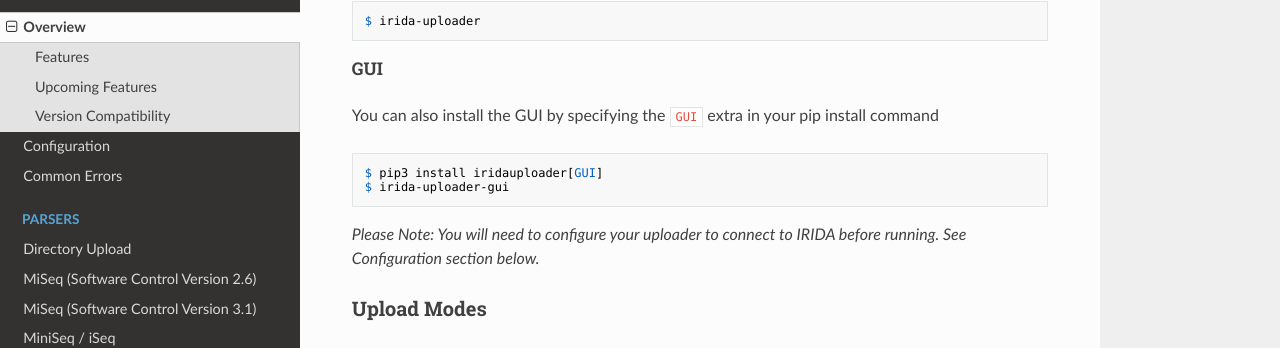
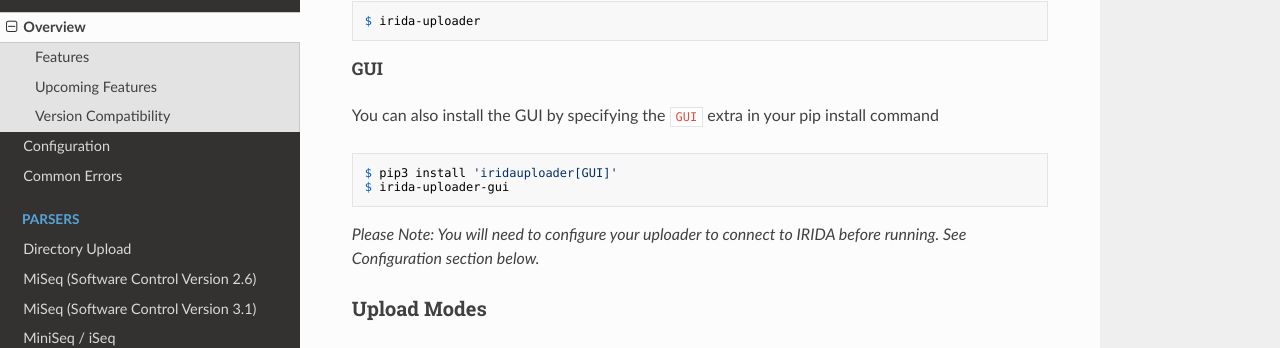
Before and after one commit to phac-nml/irida-uploader, an MkDocs documentation site: the page built from docs/index.md, in a window 1280 px wide and 900 px high, scrolled down 1767 px. Shown: the part 94-442 px from the top of the window. Built offline with MkDocs 1.6.1, drawn with Linux system fonts in a browser that asks for light colours; nearby versions of some CDN libraries.

Commit message:
add ' marts for non bash shells

```diff
--- a/docs/index.md
+++ b/docs/index.md
@@ -70,7 +70,7 @@
 
 You can also install the GUI by specifying the `GUI` extra in your pip install command
 
-    $ pip3 install iridauploader[GUI]
+    $ pip3 install 'iridauploader[GUI]'
     $ irida-uploader-gui
 
 *Please Note: You will need to configure your uploader to connect to IRIDA before running. See Configuration section below.*
```
